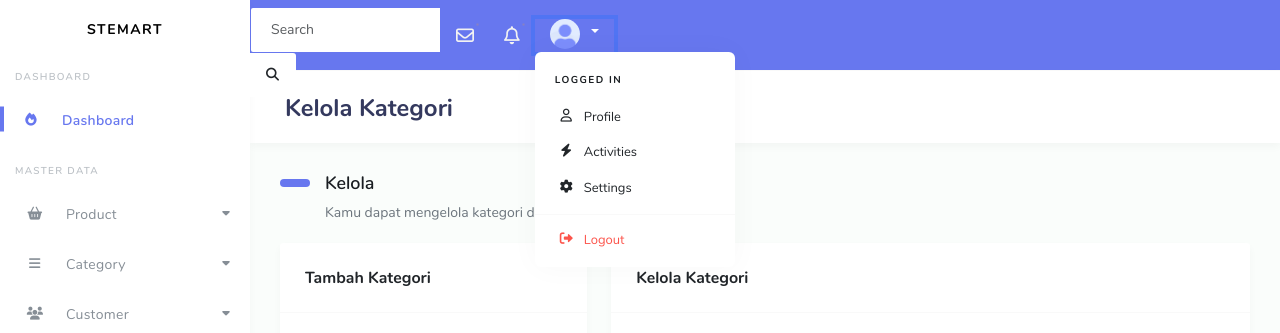
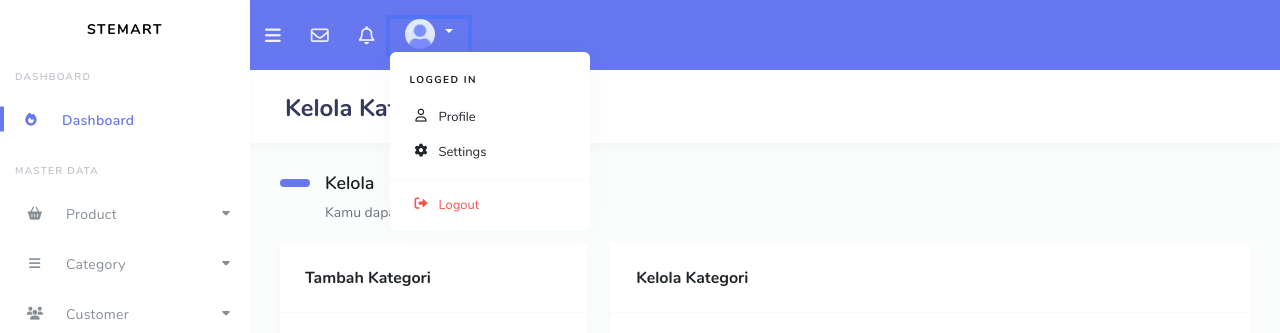
Before and after one commit to billalxcode/stemart, a CodeIgniter 4 app: template app/Views/admin/category/manage.php in a window 1280 px wide, after a click that opens the changed part. Shown: the top 333 px of the page. Run offline with PHP 8.4 and a stand-in for CodeIgniter, Linux system fonts and the light colour scheme; the template is opened without the code that fills it, so the values that code supplies are empty; some libraries are stand-ins or nearby versions.

Commit message:
Commit 14.19 5 Sep 2022

```diff
--- a/app/Config/Routes.php
+++ b/app/Config/Routes.php
@@ -61,6 +61,7 @@ $routes->group('/admin', function (RouteCollection $routes) {
 
     $routes->group("customer", ['filter' => 'adminfilter'], function (RouteCollection $routes) {
         $routes->get("", "Admin\Customer::index");
+        $routes->post("changeStatus", "Admin\Customer::changeStatus");
     });
 });
 
--- a/app/Models/UserModel.php
+++ b/app/Models/UserModel.php
@@ -64,6 +64,11 @@ class UserModel extends Model
         return $data;
     }
 
+    public function select_role_from_username($username) {
+        $data = $this->select("id,role")->where('username', $username)->first();
+        return $data;
+    }
+
     public function valid_token($token) {
         $data = $this->select('id,role')->where('refresh_token', $token)->first();
         return $data;
--- a/app/Views/admin/customer/manage.php
+++ b/app/Views/admin/customer/manage.php
@@ -67,7 +67,7 @@
                                                         <div class="bullet"></div>
                                                         <a href="#">Edit</a>
                                                         <div class="bullet"></div>
-                                                        <a href="javascrip" id="change_user_status" data-id="<?= $customer['id'] ?>">Ubah status</a>
+                                                        <a href="#" id="change_user_status" data-username="<?= $customer['username'] ?>">Ubah status</a>
                                                     </div>
                                                 </td>
                                                 <td>
--- a/app/Views/admin/layout/navbar.php
+++ b/app/Views/admin/layout/navbar.php
@@ -4,68 +4,6 @@
             <li><a href="#" data-toggle="sidebar" class="nav-link nav-link-lg"><i class="fas fa-bars"></i></a></li>
             <li><a href="#" data-toggle="search" class="nav-link nav-link-lg d-sm-none"><i class="fas fa-search"></i></a></li>
         </ul>
-        <div class="search-element">
-            <input class="form-control" type="search" placeholder="Search" aria-label="Search" data-width="250">
-            <button class="btn" type="submit"><i class="fas fa-search"></i></button>
-            <div class="search-backdrop"></div>
-            <div class="search-result">
-                <div class="search-header">
-                    Histories
-                </div>
-                <div class="search-item">
-                    <a href="#">How to hack NASA using CSS</a>
-                    <a href="#" class="search-close"><i class="fas fa-times"></i></a>
-                </div>
-                <div class="search-item">
-                    <a href="#">Kodinger.com</a>
-                    <a href="#" class="search-close"><i class="fas fa-times"></i></a>
-                </div>
-                <div class="search-item">
-                    <a href="#">#Stisla</a>
-                    <a href="#" class="search-close"><i class="fas fa-times"></i></a>
-                </div>
-                <div class="search-header">
-                    Result
-                </div>
-                <div class="search-item">
-                    <a href="#">
-                        <img class="mr-3 rounded" width="30" src="assets/img/products/product-3-50.png" alt="product">
-                        oPhone S9 Limited Edition
-                    </a>
-                </div>
-                <div class="search-item">
-                    <a href="#">
-                        <img class="mr-3 rounded" width="30" src="assets/img/products/product-2-50.png" alt="product">
-                        Drone X2 New Gen-7
-                    </a>
-                </div>
-                <div class="search-item">
-                    <a href="#">
-                        <img class="mr-3 rounded" width="30" src="assets/img/products/product-1-50.png" alt="product">
-                        Headphone Blitz
-                    </a>
-                </div>
-                <div class="search-header">
-                    Projects
-                </div>
-                <div class="search-item">
-                    <a href="#">
-                        <div class="search-icon bg-danger text-white mr-3">
-                            <i class="fas fa-code"></i>
-                        </div>
-                        Stisla Admin Template
-                    </a>
-                </div>
-                <div class="search-item">
-                    <a href="#">
-                        <div class="search-icon bg-primary text-white mr-3">
-                            <i class="fas fa-laptop"></i>
-                        </div>
-                        Create a new Homepage Design
-                    </a>
-                </div>
-            </div>
-        </div>
     </form>
     <ul class="navbar-nav navbar-right">
         <li class="dropdown dropdown-list-toggle"><a href="#" data-toggle="dropdown" class="nav-link nav-link-lg message-toggle beep"><i class="far fa-envelope"></i></a>
@@ -206,14 +144,11 @@
                 <a href="features-profile.html" class="dropdown-item has-icon">
                     <i class="far fa-user"></i> Profile
                 </a>
-                <a href="features-activities.html" class="dropdown-item has-icon">
-                    <i class="fas fa-bolt"></i> Activities
-                </a>
                 <a href="features-settings.html" class="dropdown-item has-icon">
                     <i class="fas fa-cog"></i> Settings
                 </a>
                 <div class="dropdown-divider"></div>
-                <a href="#" class="dropdown-item has-icon text-danger">
+                <a href="#" class="dropdown-item has-icon text-danger" id="btn-logout">
                     <i class="fas fa-sign-out-alt"></i> Logout
                 </a>
             </div>
```
Also changed, not shown: app/Controllers/Admin/Customer.php (+4 -3 lines), app/Views/admin/components/change_user_status.php (+9 -8 lines), app/Views/admin/components/logout_modal.php (added).
